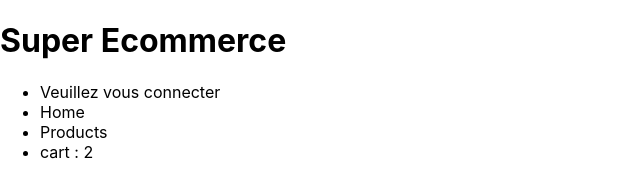
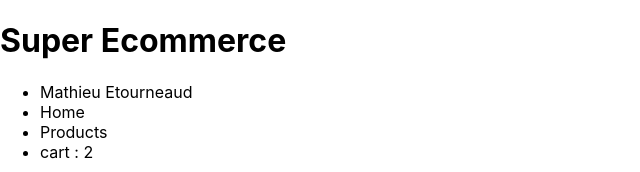
Before and after one commit to MEtourneaud/la-piscine-js-rappel, a React (Create React App) app in the folder exo-components-ecommerce/: page / in a window 1280 px wide. Shown: the top 172 px of the page, without its empty margins (0-640 px from the left). Built offline with nearby package versions, Linux system fonts and the light colour scheme.

Commit message:
Add userLogged object in Header.js

```diff
--- a/exo-components-ecommerce/src/Header.js
+++ b/exo-components-ecommerce/src/Header.js
@@ -1,13 +1,20 @@
 function Header () {
-    const isUserLogged = false
+    const userLogged = {
+        firstName : "Mathieu",
+        lastName : "Etourneaud",
+        job : "Web Dev Junior"
+    }
+
+    const isUserLogged = true
     const itemsInCart = 2
+
     return (
         <header>
             <h1>Super Ecommerce</h1>
             <nav>
                 <ul>
                     {isUserLogged ? (
-                        <li>Mathieu</li>
+                        <li>{userLogged.firstName} {userLogged.lastName}</li>
                     ) : (
                         <li>Veuillez vous connecter</li>
                     )}
```
